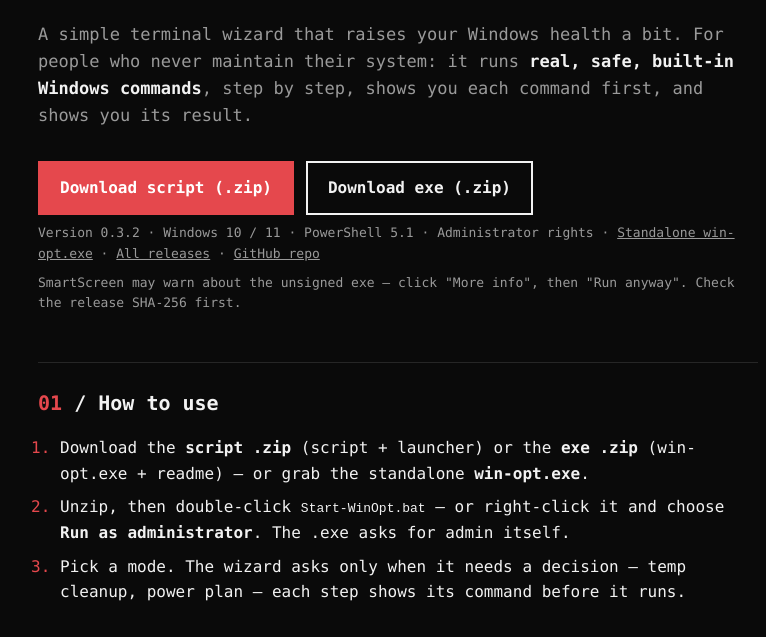
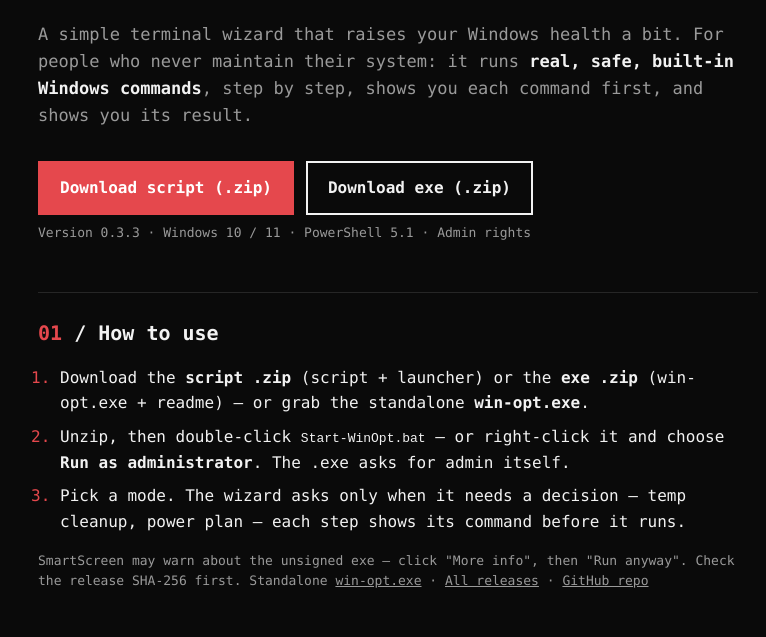
Before and after one commit to ILIV007/win-opt, a plain HTML site: page index.html in a window 1280 px wide. Shown: the part 141-778 px from the top of the page, without its empty margins (242-1008 px from the left). Drawn offline with Linux system fonts and the light colour scheme.

Commit message:
win-opt v0.3.3: final polish (minors + site top)

```diff
--- a/index.html
+++ b/index.html
@@ -49,14 +49,10 @@ Windows commands</strong>, step by step, shows you each command first, and shows
 you its result.</p>
 
 <div class="downloads">
-  <a class="btn primary" href="https://github.com/ILIV007/win-opt/releases/download/v0.3.2/win-opt-v0.3.2.zip">Download script (.zip)</a>
-  <a class="btn" href="https://github.com/ILIV007/win-opt/releases/download/v0.3.2/win-opt-exe-v0.3.2.zip">Download exe (.zip)</a>
+  <a class="btn primary" href="https://github.com/ILIV007/win-opt/releases/download/v0.3.3/win-opt-v0.3.3.zip">Download script (.zip)</a>
+  <a class="btn" href="https://github.com/ILIV007/win-opt/releases/download/v0.3.3/win-opt-exe-v0.3.3.zip">Download exe (.zip)</a>
 </div>
-<p class="meta">Version 0.3.2 &middot; Windows 10 / 11 &middot; PowerShell 5.1 &middot; Administrator rights &middot;
-<a href="https://github.com/ILIV007/win-opt/releases/download/v0.3.2/win-opt.exe">Standalone win-opt.exe</a> &middot;
-<a href="https://github.com/ILIV007/win-opt/releases">All releases</a> &middot;
-<a href="https://github.com/ILIV007/win-opt">GitHub repo</a></p>
-<p class="meta">SmartScreen may warn about the unsigned exe — click "More info", then "Run anyway". Check the release SHA-256 first.</p>
+<p class="meta">Version 0.3.3 &middot; Windows 10 / 11 &middot; PowerShell 5.1 &middot; Admin rights</p>
 
 <h2><span class="num">01</span> / How to use</h2>
 <ol>
@@ -64,6 +60,7 @@ you its result.</p>
   <li>Unzip, then double-click <code>Start-WinOpt.bat</code> — or right-click it and choose <strong>Run as administrator</strong>. The .exe asks for admin itself.</li>
   <li>Pick a mode. The wizard asks only when it needs a decision — temp cleanup, power plan — each step shows its command before it runs.</li>
 </ol>
+<p class="meta">SmartScreen may warn about the unsigned exe — click "More info", then "Run anyway". Check the release SHA-256 first. Standalone <a href="https://github.com/ILIV007/win-opt/releases/download/v0.3.3/win-opt.exe">win-opt.exe</a> · <a href="https://github.com/ILIV007/win-opt/releases">All releases</a> · <a href="https://github.com/ILIV007/win-opt">GitHub repo</a></p>
 
 <h2><span class="num">02</span> / Modes</h2>
 <table>
```
Also changed, not shown: 5 other files.
